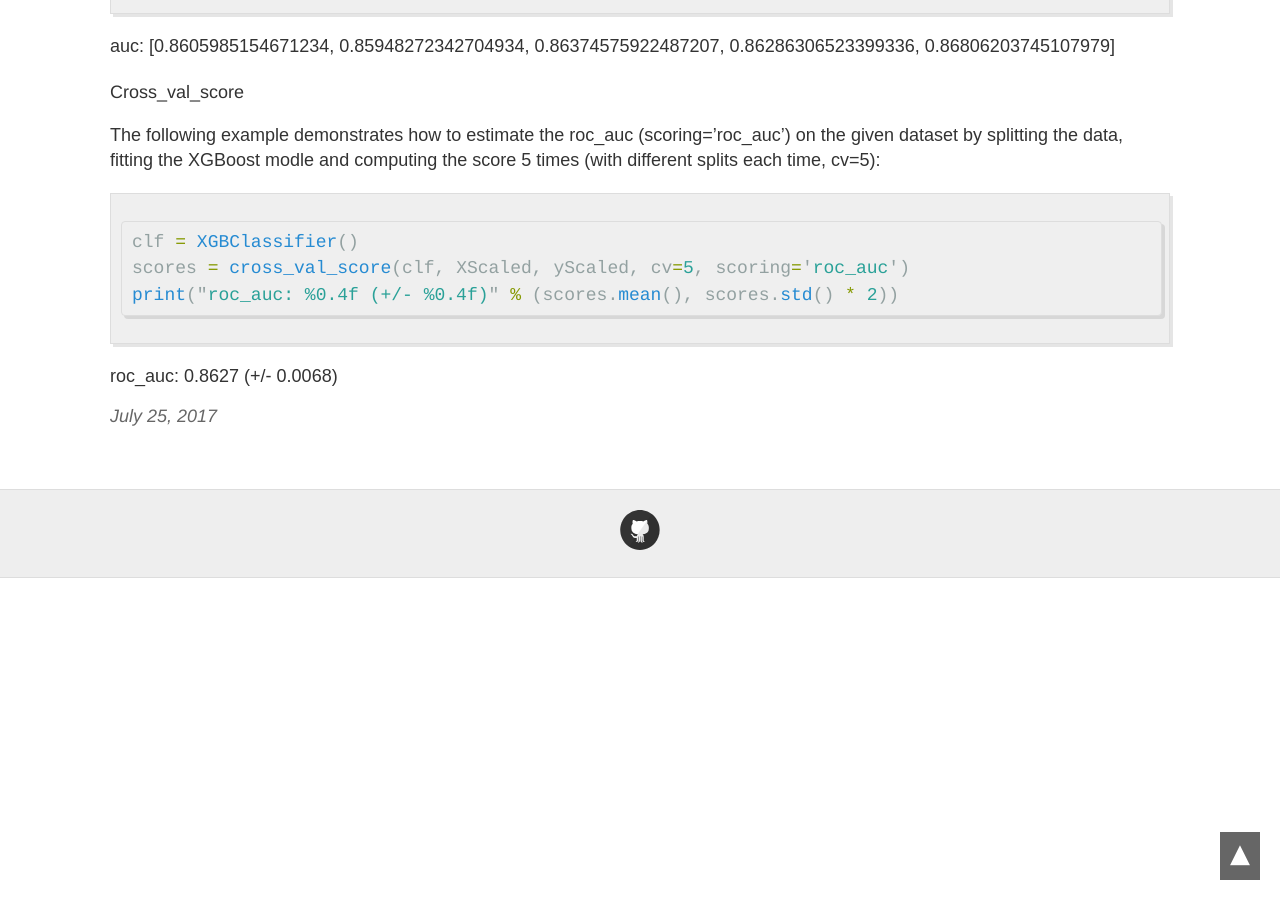
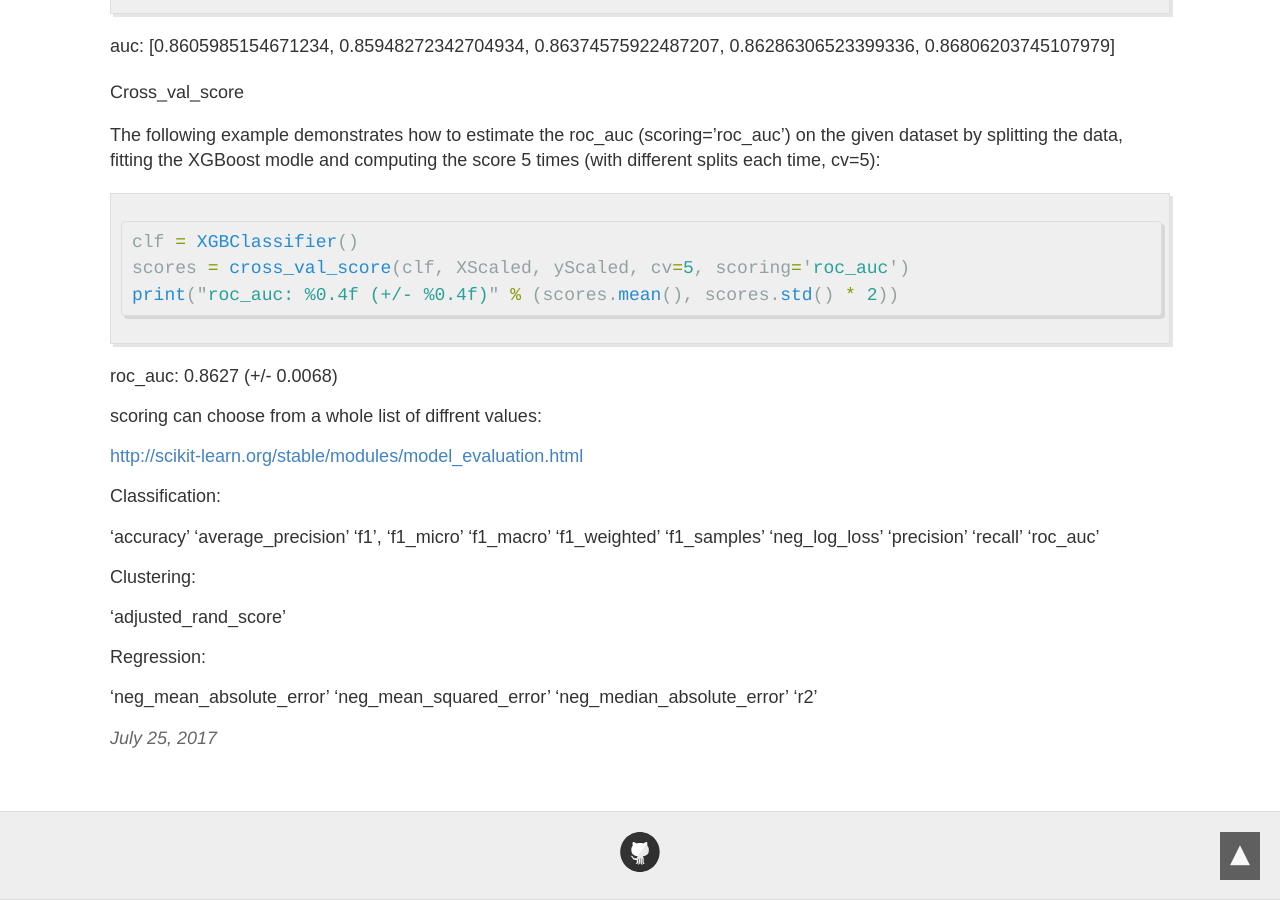
Before and after one commit to JingQin-JQ/JingQIn-JQ.github.io, a Jekyll site: the page built from _posts/2017-07-25-Cross-validation.md, in a window 1280 px wide and 900 px high, scrolled down 3015 px. Built offline with Jekyll 4.4.1, drawn with Linux system fonts in a browser that asks for light colours; comment, search, counter and statistics services are not loaded.

````diff
--- a/_posts/2017-07-25-Cross-validation.md
+++ b/_posts/2017-07-25-Cross-validation.md
@@ -86,3 +86,31 @@ scores = cross_val_score(clf, XScaled, yScaled, cv=5, scoring='roc_auc')
 print("roc_auc: %0.4f (+/- %0.4f)" % (scores.mean(), scores.std() * 2))
 ```
 roc_auc: 0.8627 (+/- 0.0068)
+
+scoring can choose from a whole list of diffrent values:
+
+<http://scikit-learn.org/stable/modules/model_evaluation.html>
+
+Classification:
+
+‘accuracy’
+‘average\_precision’
+‘f1’, ‘f1\_micro’
+‘f1\_macro’
+‘f1\_weighted’
+‘f1\_samples’
+‘neg\_log\_loss’
+‘precision’
+‘recall’
+‘roc\_auc’
+
+Clustering:
+
+‘adjusted\_rand\_score’
+
+Regression:
+
+‘neg\_mean\_absolute\_error’
+‘neg\_mean\_squared\_error’
+‘neg\_median\_absolute_error’
+‘r2’
````
Also changed, not shown: _posts/Collect-Data-kaggle.md (added, +98 -0 lines), about.md (+2 -2 lines).
